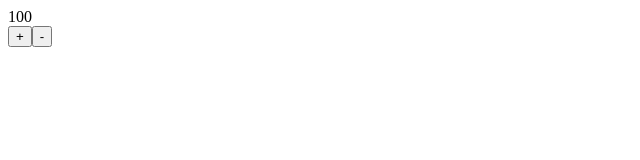
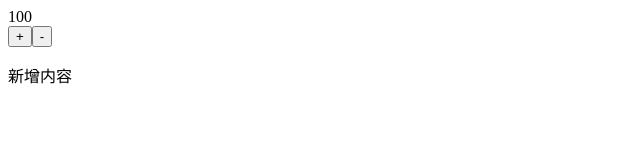
Before and after one commit to linlin1111/vue3-dome1, a Vue app: page / in a window 1280 px wide. Shown: the top 160 px of the page, without its empty margins (0-640 px from the left). Built offline with nearby package versions, Linux system fonts and the light colour scheme.

Commit message:
测试修改

```diff
--- a/src/App.vue
+++ b/src/App.vue
@@ -2,6 +2,7 @@
   <div class="app">
     <counterView :counter="counter"></counterView>
     <buttonView :counter="counter" :pace="pace" @increment="increment"></buttonView>
+    <p>新增内容</p>
   </div>
 </template>
 
```
